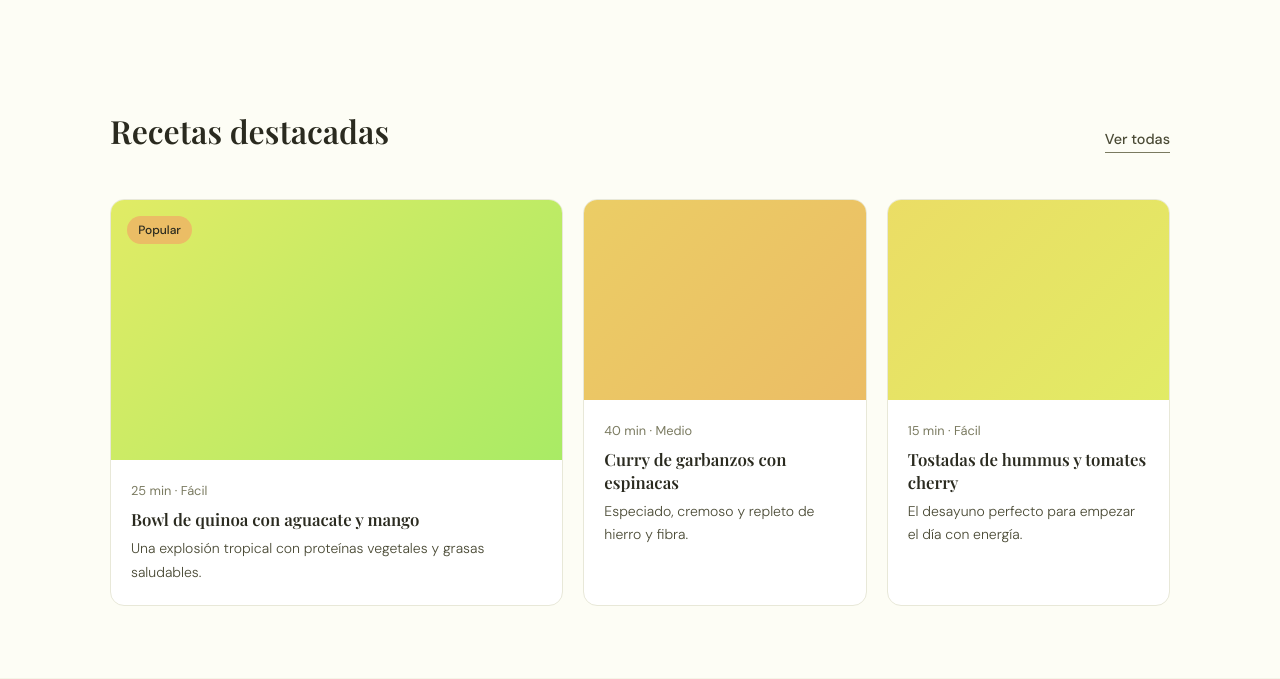
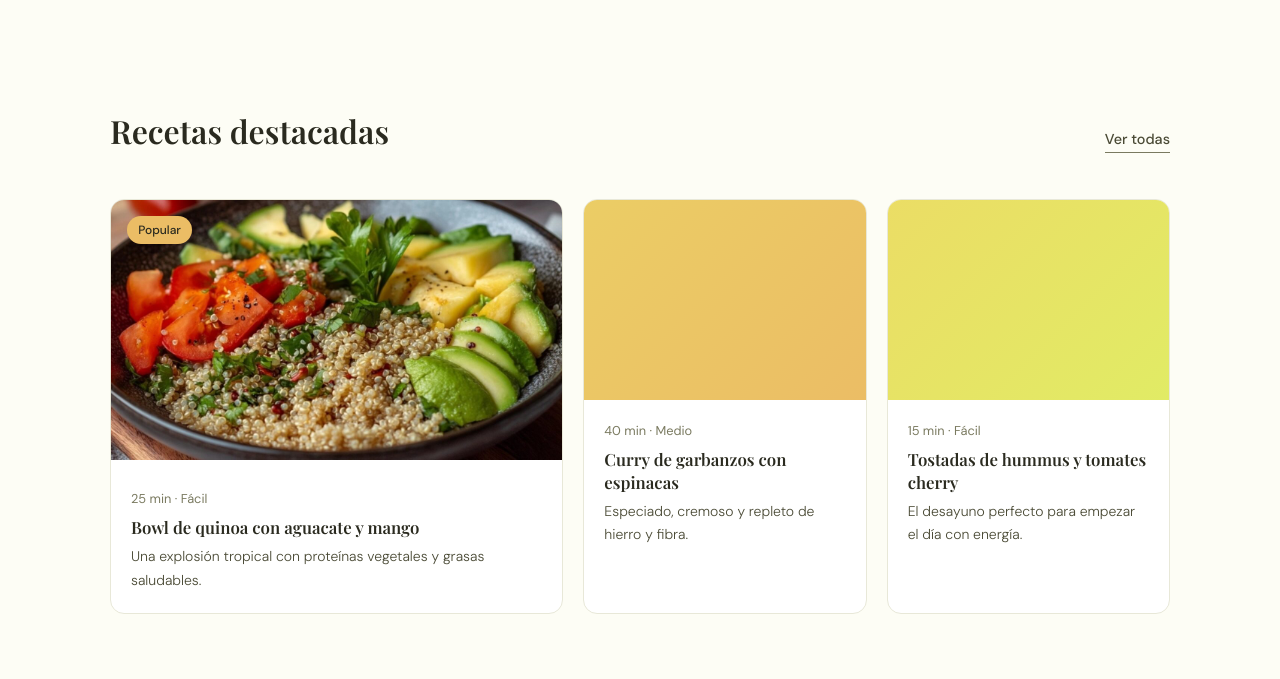
Before and after one commit to Polskivus/Reto-5-Grupo-Tucan, a Flask app: page / in a window 1280 px wide. Shown: the part 626-1305 px from the top of the page. Run offline with Flask 3, Linux system fonts and the light colour scheme.

Commit message:
Insertada la imagen en el index

```diff
--- a/app/templates/index.html
+++ b/app/templates/index.html
@@ -24,7 +24,7 @@
     <div class="recipes-grid">
         <article class="recipe-card featured">
             <div class="recipe-badge">Popular</div>
-            <div class="recipe-img-placeholder img-1"></div>
+            <img src="{{ url_for('static', filename='img/ensaldadaAgua.jpg') }}" alt="EnsaAgua" class="recipe-img-placeholder">
             <div class="recipe-info">
                 <span class="recipe-time">25 min · Fácil</span>
                 <h3>Bowl de quinoa con aguacate y mango</h3>
```
Also changed, not shown: app/static/img/ensaldadaAgua.jpg (added).
